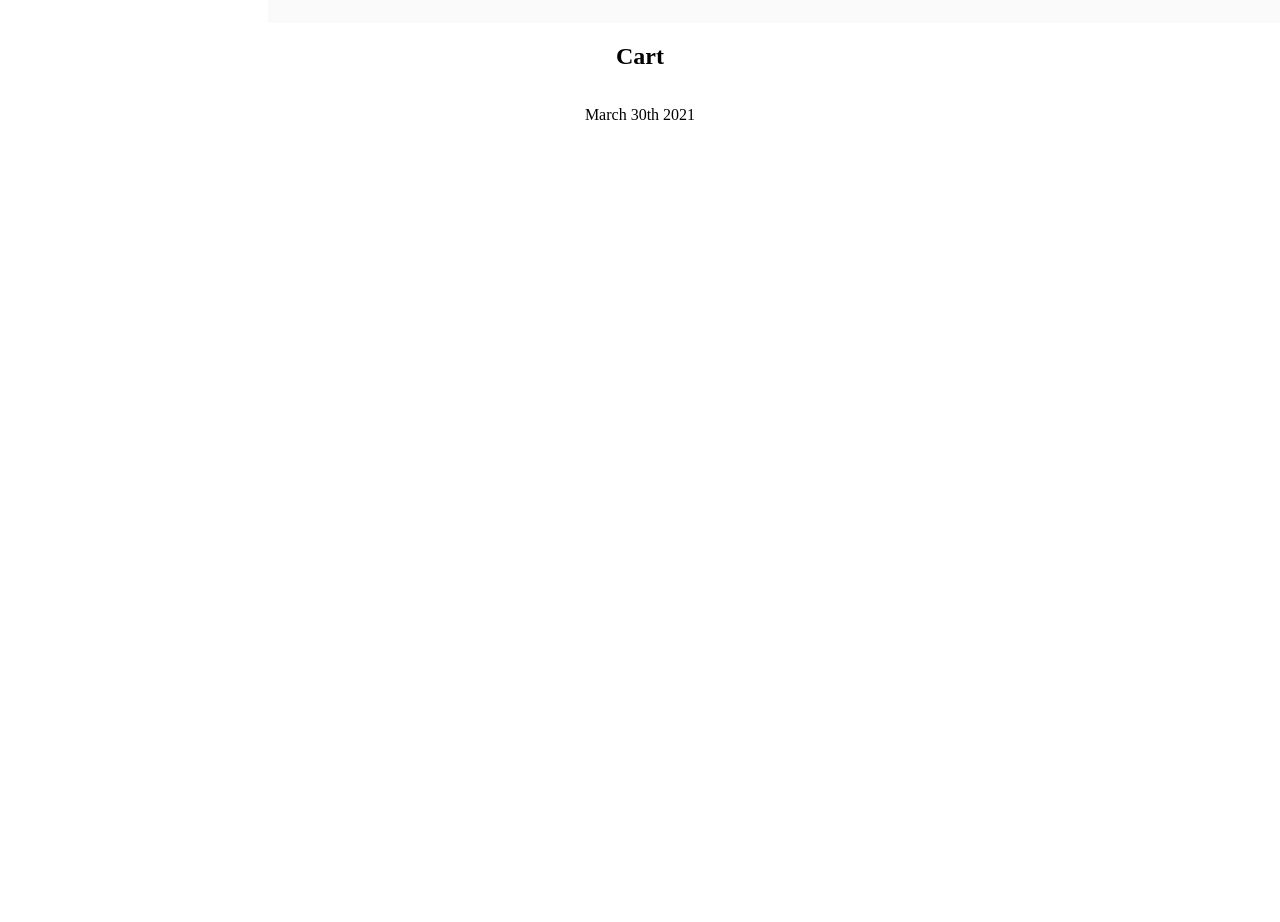
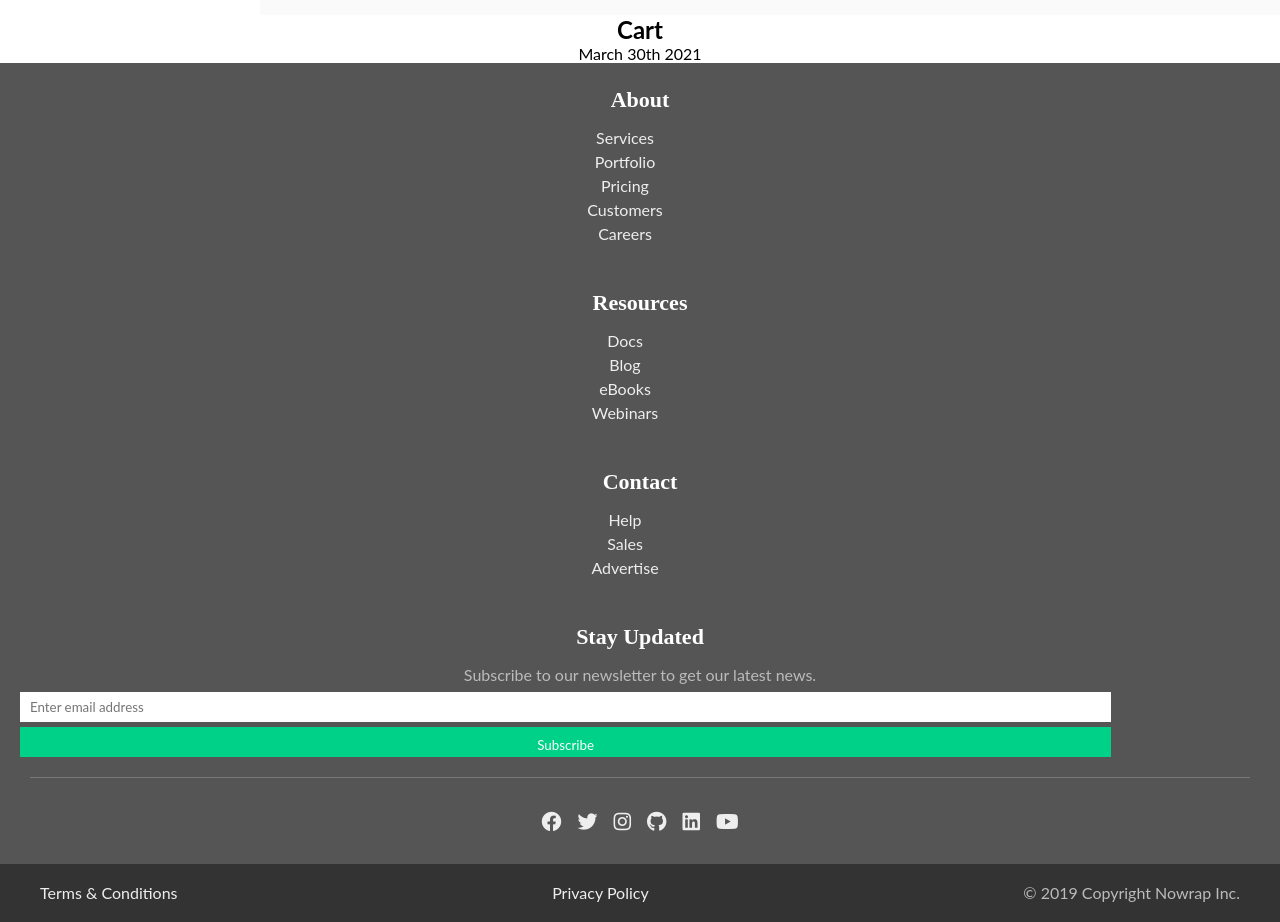
Before and after one commit to ThreeAmigosCodesmith/react-ecommerce-autoparts-template, a React (Create React App) app: page /cart in a window 1280 px wide. Shown: the part 140-1062 px from the top of the page. Before the commit the page ends 800 px from the top, so only its background shows below. Built offline with nearby package versions, Linux system fonts and the light colour scheme.

Commit message:
initial footer component

```diff
--- a/src/App.jsx
+++ b/src/App.jsx
@@ -7,6 +7,7 @@ import Home from './components/Home/Home';
 import Catalog from './components/Catalog/Catalog';
 import Order from './components/Order/Order';
 import Cart from './components/Cart/Cart';
+import Footer from './components/Footer/Footer';
 
 class App extends Component {
   constructor(props) {
@@ -29,6 +30,7 @@ class App extends Component {
             <Route exact path="/cart" component={Cart} />
           </Switch>
           <p>{ moment(date).format('MMMM Do YYYY') }</p>
+          <Footer />
         </div>
       </BrowserRouter>
     );
--- /dev/null
+++ b/src/components/Footer/Footer.css
@@ -0,0 +1,116 @@
+/* Generic styling */
+* {
+  box-sizing: border-box;
+  font-family: "Lato", sans-serif;
+  margin: 0;
+  padding: 0;
+}
+ul {
+  list-style: none;
+  padding-left: 0;
+}
+footer {
+  background-color: #555;
+  color: #bbb;
+  line-height: 1.5;
+}
+footer a {
+  text-decoration: none;
+  color: #eee;
+}
+a:hover {
+  text-decoration: underline;
+}
+.ft-title {
+  color: #fff;
+  font-family: "Merriweather", serif;
+  font-size: 1.375rem;
+  padding-bottom: 0.625rem;
+}
+/* Sticks footer to bottom */
+body {
+  display: flex;
+  min-height: 100vh;
+  flex-direction: column;
+}
+.container {
+  flex: 1;
+}
+/* Footer main */
+.ft-main {
+  padding: 1.25rem 1.875rem;
+  display: flex;
+  flex-wrap: wrap;
+}
+@media only screen and (min-width: 29.8125rem /* 477px */) {
+  .ft-main {
+    justify-content: space-evenly;
+  }
+}
+@media only screen and (min-width: 77.5rem /* 1240px */) {
+  .ft-main {
+    justify-content: space-evenly;
+  }
+}
+.ft-main-item {
+  padding: 1.25rem;
+  min-width: 12.5rem;
+}
+
+/* Footer main | Newsletter form */
+form {
+  display: flex;
+  flex-wrap: wrap;
+}
+input[type="email"] {
+  border: 0;
+  padding: 0.625rem;
+  margin-top: 0.3125rem;
+}
+input[type="submit"] {
+  background-color: #00d188;
+  color: #fff;
+  cursor: pointer;
+  border: 0;
+  padding: 0.625rem 0.9375rem;
+  margin-top: 0.3125rem;
+}
+
+/* Footer social */
+.ft-social {
+  padding: 0 1.875rem 1.25rem;
+}
+
+.ft-social-list {
+  display: flex;
+  justify-content: center;
+  border-top: 1px #777 solid;
+  padding-top: 1.25rem;
+}
+
+.ft-social-list li {
+  margin: 0.5rem;
+  font-size: 1.25rem;
+}
+
+/* Footer legal */
+.ft-legal {
+  padding: 0.9375rem 1.875rem;
+  background-color: #333;
+}
+
+.ft-legal-list {
+  width: 100%;
+  display: flex;
+  flex-wrap: wrap;
+}
+
+.ft-legal-list li {
+  margin: 0.125rem 0.625rem;
+  white-space: nowrap;
+}
+
+/* one before the last child */
+.ft-legal-list li:nth-last-child(2) {
+    flex: 1;
+}
--- /dev/null
+++ b/src/components/Footer/Footer.jsx
@@ -0,0 +1,74 @@
+import React from 'react';
+// import { Link } from 'react-router-dom';
+// import Nav from '../Nav/Nav';
+// import Logo from '../../yardhop-logo.png';
+import './Footer.css';
+
+const Footer = () => (
+  <div className="footer-container">
+    <footer>
+
+      {/* footer main */}
+      <section>
+        <div className="ft-main-item">
+          <h2 className="ft-title">About</h2>
+          <ul>
+            <li><a href="www.google.com">Services</a></li>
+            <li><a href="www.google.com">Portfolio</a></li>
+            <li><a href="www.google.com">Pricing</a></li>
+            <li><a href="www.google.com">Customers</a></li>
+            <li><a href="www.google.com">Careers</a></li>
+          </ul>
+        </div>
+        <div className="ft-main-item">
+          <h2 className="ft-title">Resources</h2>
+          <ul>
+            <li><a href="www.google.com">Docs</a></li>
+            <li><a href="www.google.com">Blog</a></li>
+            <li><a href="www.google.com">eBooks</a></li>
+            <li><a href="www.google.com">Webinars</a></li>
+          </ul>
+        </div>
+        <div className="ft-main-item">
+          <h2 className="ft-title">Contact</h2>
+          <ul>
+            <li><a href="www.google.com">Help</a></li>
+            <li><a href="www.google.com">Sales</a></li>
+            <li><a href="www.google.com">Advertise</a></li>
+          </ul>
+        </div>
+        <div className="ft-main-item">
+          <h2 className="ft-title">Stay Updated</h2>
+          <p>Subscribe to our newsletter to get our latest news.</p>
+          <form>
+            <input type="email" name="email" placeholder="Enter email address" />
+            <input type="submit" value="Subscribe" />
+          </form>
+        </div>
+      </section>
+
+      {/* Footer social */}
+      <section className="ft-social">
+        <ul className="ft-social-list">
+          <li><a href="www.google.com" aria-label="fb"><i className="fab fa-facebook" /></a></li>
+          <li><a href="www.google.com" aria-label="tw"><i className="fab fa-twitter" /></a></li>
+          <li><a href="www.google.com" aria-label="ig"><i className="fab fa-instagram" /></a></li>
+          <li><a href="www.google.com" aria-label="gh"><i className="fab fa-github" /></a></li>
+          <li><a href="www.google.com" aria-label="li"><i className="fab fa-linkedin" /></a></li>
+          <li><a href="www.google.com" aria-label="yt"><i className="fab fa-youtube" /></a></li>
+        </ul>
+      </section>
+
+      {/* Footer Legal */}
+      <section className="ft-legal">
+        <ul className="ft-legal-list">
+          <li><a href="www.google.com">Terms &amp; Conditions</a></li>
+          <li><a href="www.google.com">Privacy Policy</a></li>
+          <li>&copy; 2019 Copyright Nowrap Inc.</li>
+        </ul>
+      </section>
+    </footer>
+  </div>
+);
+
+export default Footer;
--- a/src/components/styles/App.css
+++ /dev/null
@@ -1,5 +0,0 @@
-.App {
-    text-align: center;
-    display: flex;
-    flex-direction: column;
-}
```
